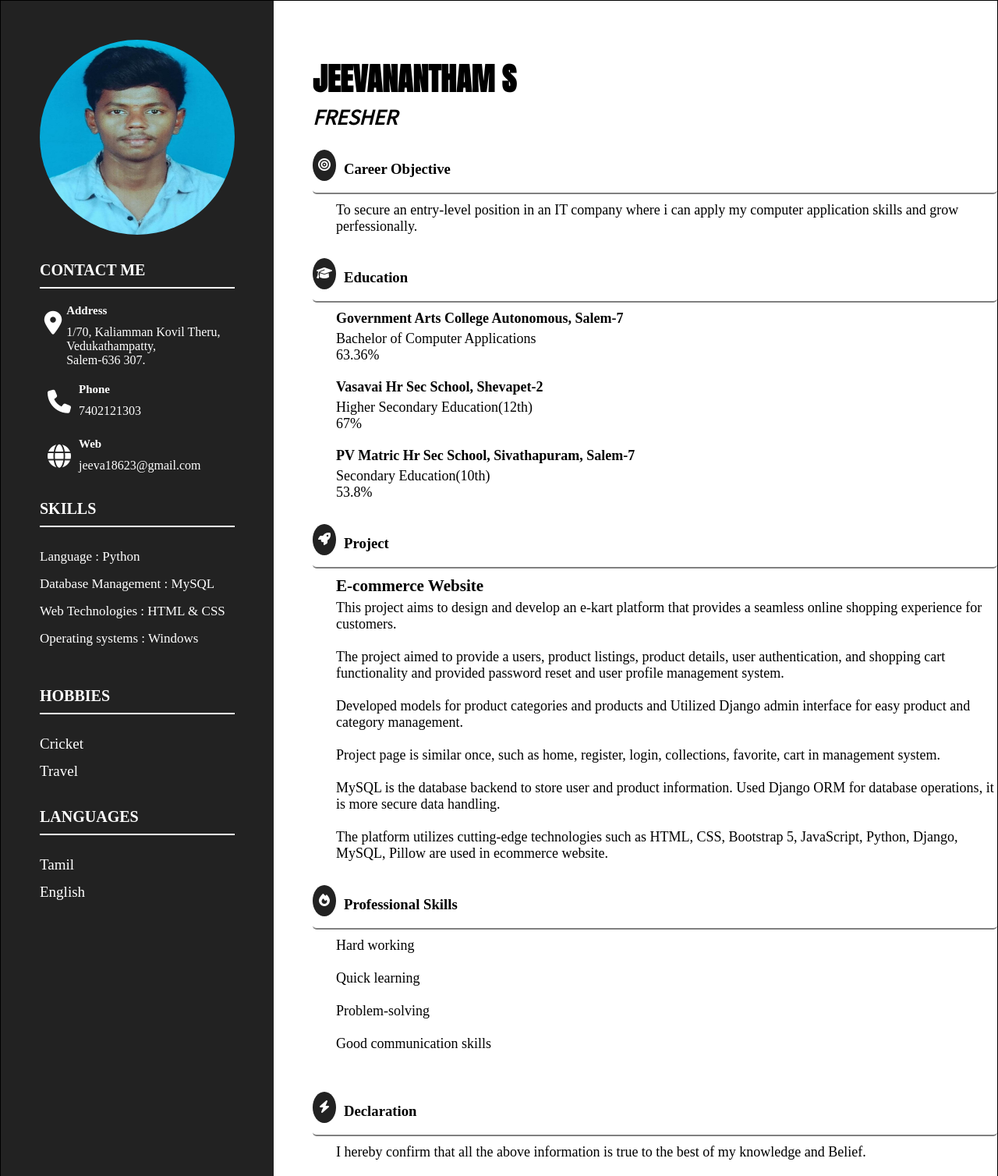
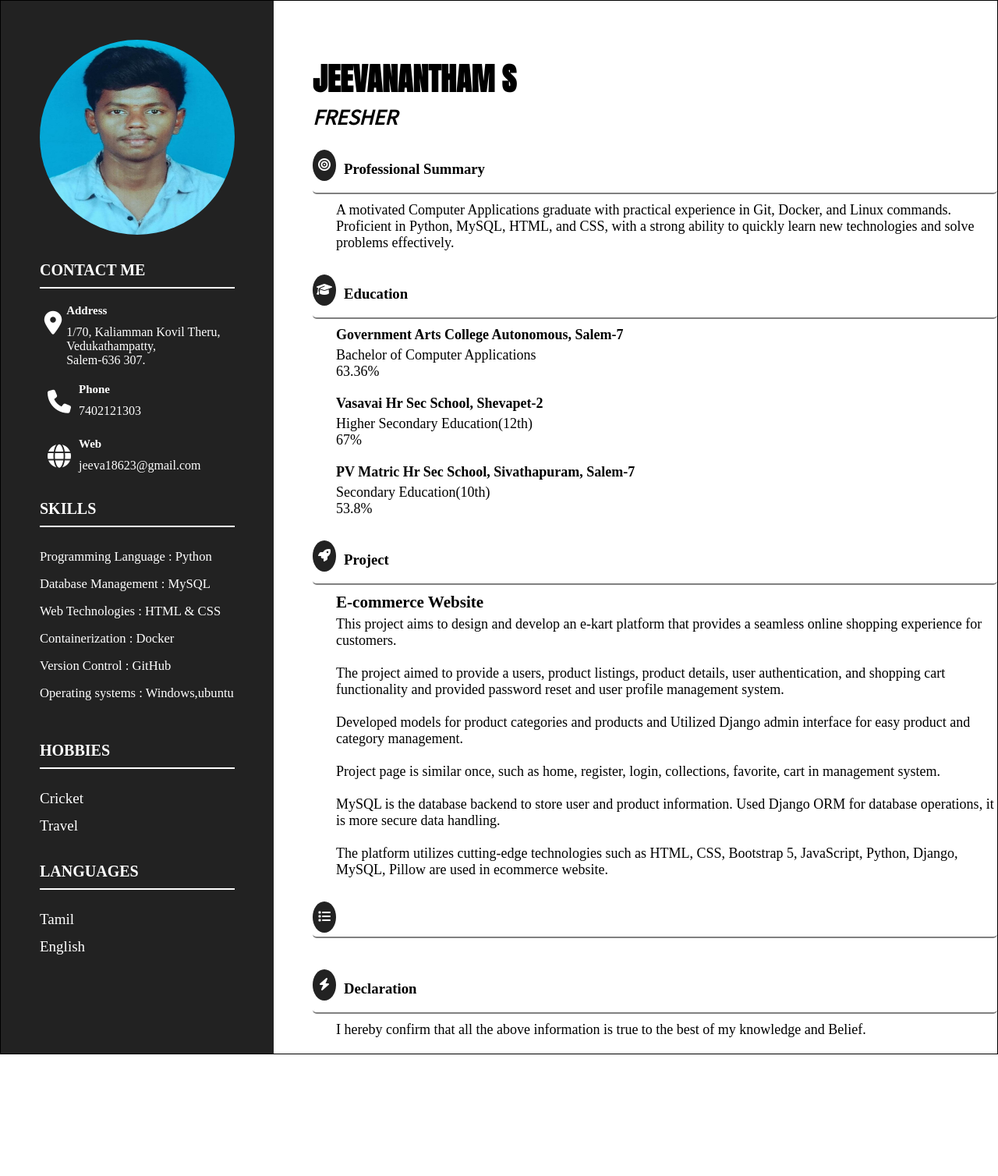
Before and after one commit to jeeva269/myresumehtml, a plain HTML site: page index.html in a window 1280 px wide. Shown: the whole page at 78% size. After the commit the page ends 1352 px from the top, so only its background shows below. Drawn offline with Linux system fonts and the light colour scheme.

Commit message:
objective to Professional Summary_replaced

```diff
--- a/index.html
+++ b/index.html
@@ -67,7 +67,7 @@
             <div class="skills left-site-box">
                 <h4>Skills</h4>
                 <div class="skills-sup-con">
-                    Language : Python <br> Database Management : MySQL <br> Web Technologies : HTML & CSS <br> Operating systems : Windows
+                    Programming Language : Python <br> Database Management : MySQL <br> Web Technologies : HTML & CSS  <br> Containerization : Docker <br> Version Control : GitHub <br> Operating systems : Windows,ubuntu
                 </div>
 
                 <div class="hobbies left-site-box">
@@ -98,11 +98,11 @@
                     <div class="icon-con">
                         <i class="fa-solid fa-bullseye"></i>
                     </div>
-                    <h3>Career Objective</h3>
+                    <h3>Professional Summary</h3>
                 </div>
                 <div class="right-site-con">
                     <p>
-                        To secure an entry-level position in an IT company where i can apply my computer application skills and grow perfessionally.
+                        A motivated Computer Applications graduate with practical experience in Git, Docker, and Linux commands. Proficient in Python, MySQL, HTML, and CSS, with a strong ability to quickly learn new technologies and solve problems effectively.
                     </p>
                 </div>
 
@@ -155,18 +155,21 @@
                     </div>
                 </div>
 
-                <div class="right-site-title">
+				<div class="right-site-title">
                     <div class="icon-con">
-                        <i class="fa-solid fa-fire"></i>
+                        <i class="fa-solid fa-list"></i>
                     </div>
-                    <h3>Professional Skills</h3>
+                    <h3></h3>
                 </div>
-                <div class="right-site-con">
-                    <p>Hard working</p><br>
-                    <p>Quick learning</p><br>
-                    <p>Problem-solving</p><br>
-                    <p>Good communication skills</p><br>
-                </div>
+
+				<div class="right-site-con">
+                    <div class="des">
+                        <div class="des-title">
+                            <h3></h3>
+                        </div>
+					</div>
+				</div>
+
                 <div class="right-site-title">
                     <div class="icon-con">
                         <i class="fa-solid fa-bolt"></i>
--- a/layout.css
+++ b/layout.css
@@ -100,7 +100,7 @@
 }
 
 .skills-sup-con {
-    font-size: 17px;
+    font-size: 16.6px;
     padding-bottom: 15px;
     line-height: 35px;
     margin-bottom: 10px;
```
